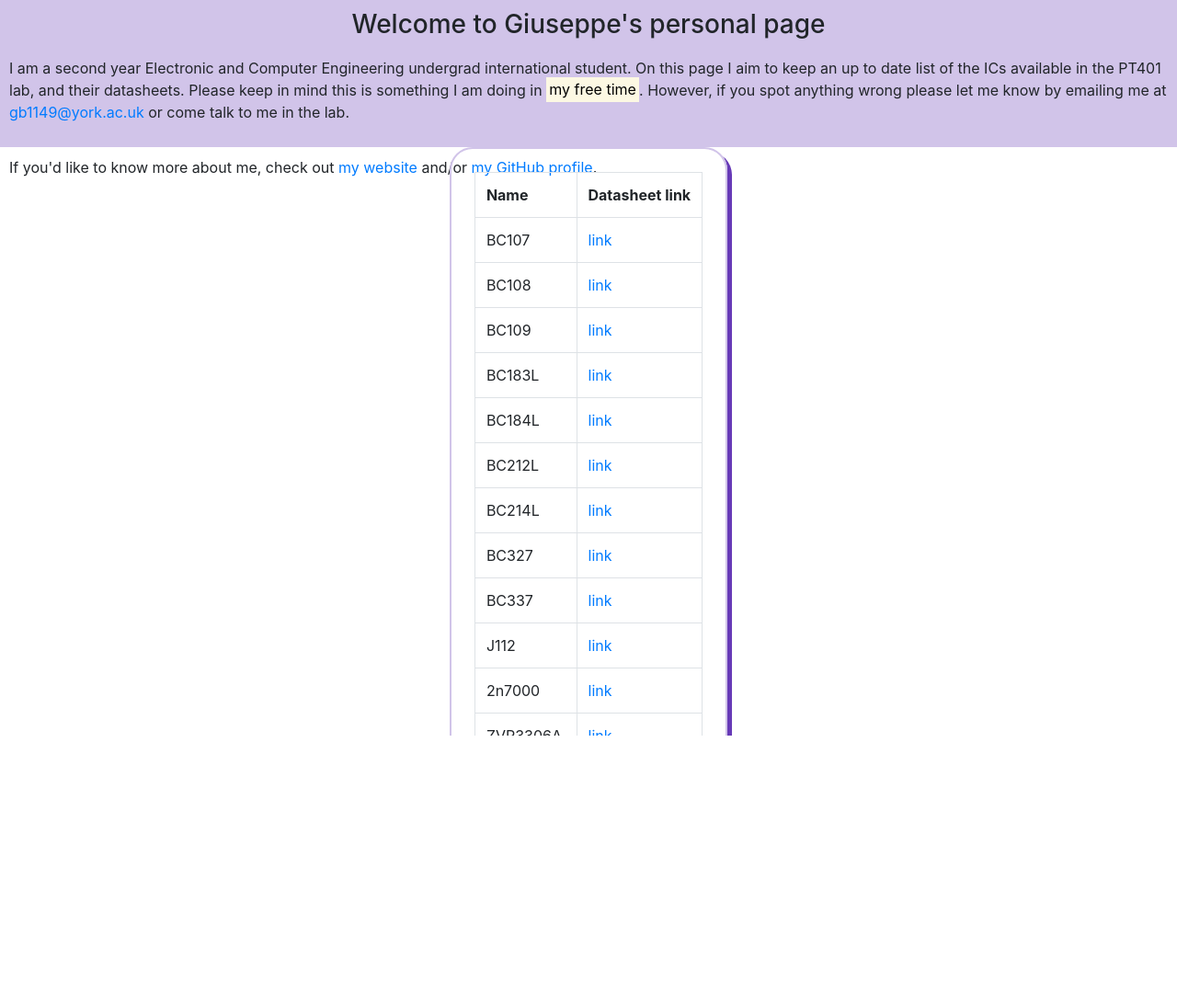
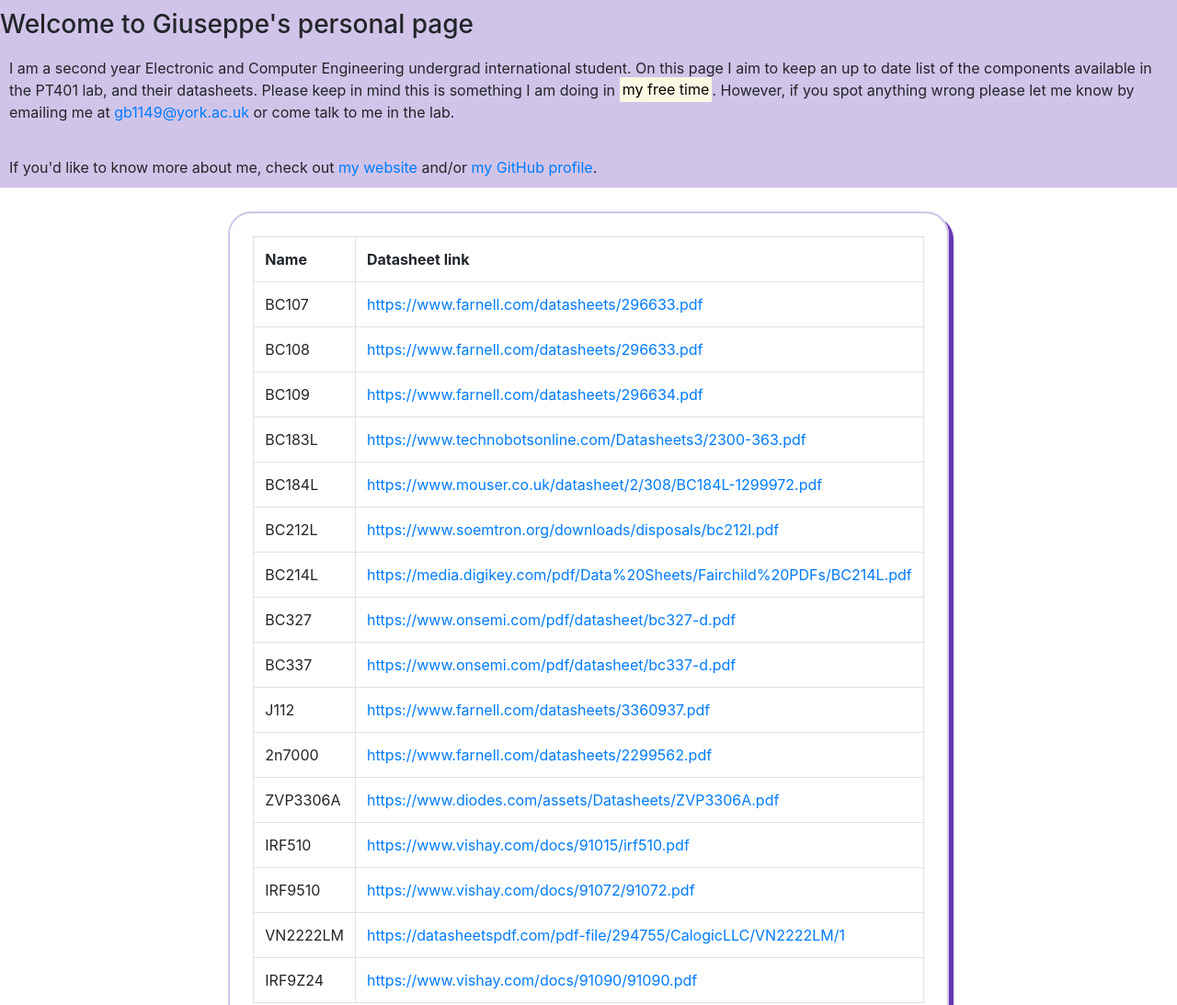
Before and after one commit to joe2k01/gb1149, a plain HTML site: page index.html in a window 1280 px wide. Shown: the top 1093 px of the page at 92% size. Before the commit the page ends 800 px from the top, so only its background shows below. Drawn offline with nearby package versions, Linux system fonts and the light colour scheme.

Commit message:
gb1149: CSS fixup
Signed-off-by: Giuseppe Barillari <joe2k01dev@gmail.com>

```diff
--- a/index.html
+++ b/index.html
@@ -11,11 +11,12 @@
     <link rel="stylesheet" href="style.css">
 </head>
 <body>
+    <div>
         <div class="welcome">
             <h3>Welcome to Giuseppe's personal page</h3>
             <p>
                 I am a second year Electronic and Computer Engineering undergrad international student.
-            On this page I aim to keep an up to date list of the ICs available in the PT401 lab, and their datasheets.
+                On this page I aim to keep an up to date list of the components available in the PT401 lab, and their datasheets.
                 Please keep in mind this is something I am doing in <mark>my free time</mark>.
                 However, if you spot anything wrong please let me know by emailing me at
                 <a href="mailto:gb1149@york.ac.uk">gb1149@york.ac.uk</a> or come talk to me in the lab.</p>
@@ -34,6 +35,7 @@
                 </table>
             </div>
         </div>
+    </div>
 
     <script src="https://code.jquery.com/jquery-3.3.1.slim.min.js" integrity="sha384-q8i/X+965DzO0rT7abK41JStQIAqVgRVzpbzo5smXKp4YfRvH+8abtTE1Pi6jizo" crossorigin="anonymous"></script>
     <script src="https://cdn.jsdelivr.net/npm/popper.js@1.14.3/dist/umd/popper.min.js" integrity="sha384-ZMP7rVo3mIykV+2+9J3UJ46jBk0WLaUAdn689aCwoqbBJiSnjAK/l8WvCWPIPm49" crossorigin="anonymous"></script>
--- a/index.js
+++ b/index.js
@@ -14,7 +14,7 @@ const loadTable = () => {
             let datasheetCell = newRow.insertCell();
 
             nameCell.innerHTML = PT401[i].name;
-            datasheetCell.innerHTML = `<a href=${PT401[i].datasheet}>link</a>`
+            datasheetCell.innerHTML = `<a href=${PT401[i].datasheet}>${PT401[i].datasheet}</a>`
         }
     })
     console.log("loaded")
--- a/style.css
+++ b/style.css
@@ -1,7 +1,7 @@
 .welcome h3 {
-    width: 100vw;
+    /*width: 100vw;
     display: grid;
-    place-items: center;
+    place-items: center;*/
     padding-top: 10px;
 }
 
@@ -10,13 +10,11 @@
 }
 
 .welcome {
-    height: 20vh;
     background-color: #D1C4E9;
 }
 
 .ics {
-    width: 100vw;
-    height: 80vh;
+    width: 100%;
     display: grid;
     place-items: center;
 }
@@ -26,6 +24,8 @@
     border-radius: 25px;
     box-shadow: 5px 5px#673AB7;
     padding: 25px;
+
+    margin: 10px;
 }
 
 table.table {
```
Lines whose indentation alone changed are shown as unchanged.
